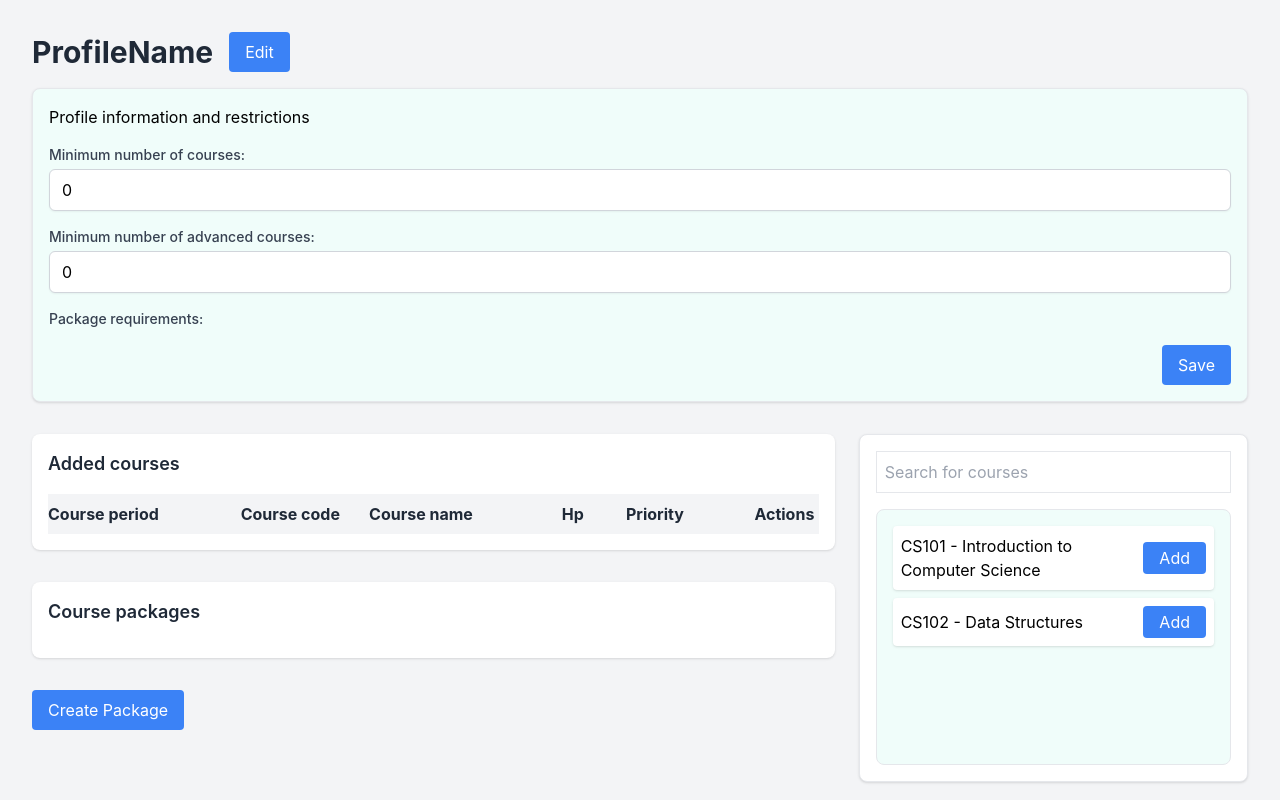
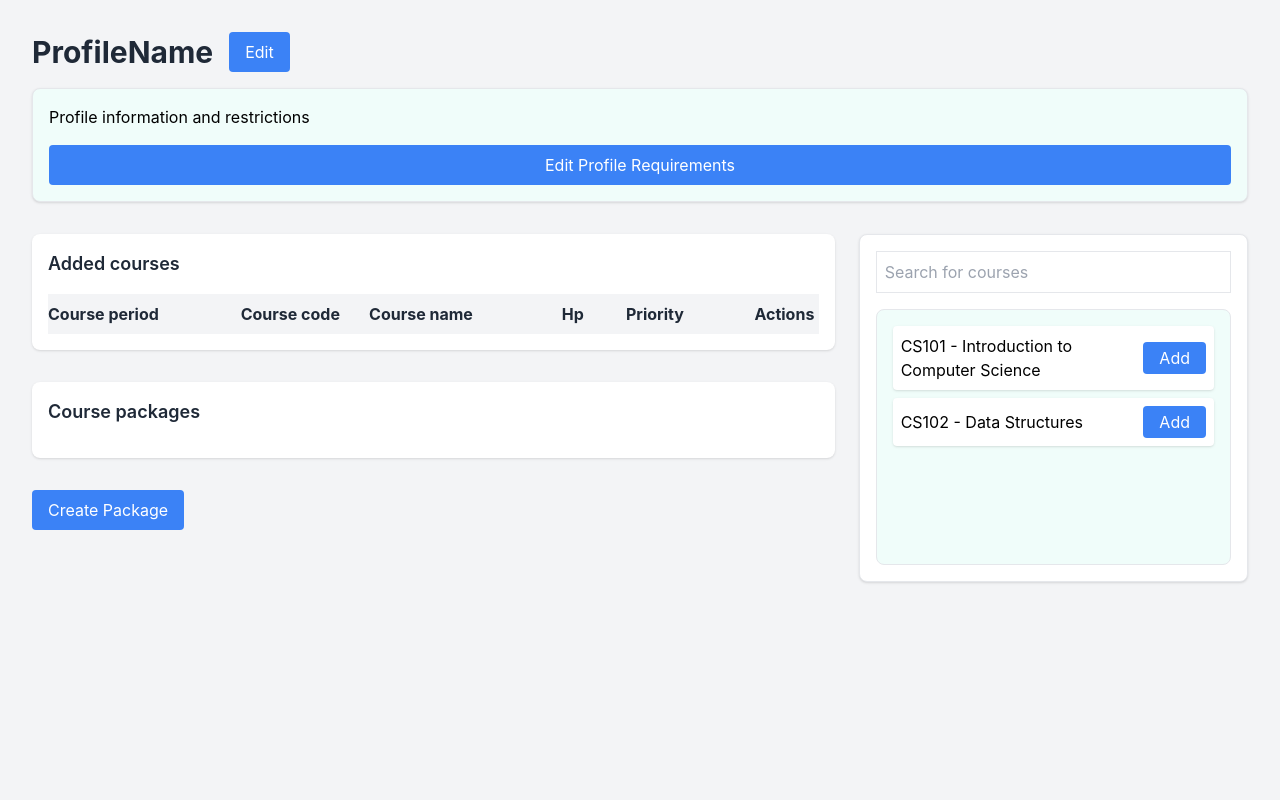
Before and after one commit to WebLabs-AB/MasterChooserApplication, a React (Create React App) app in the folder Frontend/masterfrontend/: page /teachermasterprofile in a window 1280 px wide. Built offline with nearby package versions, Linux system fonts and the light colour scheme.

Commit message:
"Minor change"

```diff
--- a/Frontend/masterfrontend/src/Screens/TeacherMasterProfilePage.tsx
+++ b/Frontend/masterfrontend/src/Screens/TeacherMasterProfilePage.tsx
@@ -65,6 +65,11 @@ interface ProfileRequirementsDialogProps {
   packages: CoursePackage[];  // List of existing packages
 }
 
+// Define the ProfileRequirementsEditorProps interface with the isEditing prop
+interface ProfileRequirementsEditorProps extends ProfileRequirementsDialogProps {
+  isEditing: boolean;
+}
+
 // Priority options available for courses
 const priorities = ['Required', 'Optional'];
 
@@ -75,15 +80,16 @@ const fakeCourses = [
 ];
 
 // Component to handle profile requirement editing directly in the profile section
-const ProfileRequirementsEditor: React.FC<Omit<ProfileRequirementsDialogProps, "isOpen" | "closeDialog"> & {saveRequirements: (requirements: ProfileRequirements) => void; packages: CoursePackage[];}> = ({
+const ProfileRequirementsEditor: React.FC<ProfileRequirementsEditorProps> = ({
   saveRequirements,
   packages,
+  isEditing, // Add the isEditing prop here
+  closeDialog
 }) => {
   // Local state to manage input fields within the profile section
   const [minCourses, setMinCourses] = useState<number>(0);
   const [minAdvancedCourses, setMinAdvancedCourses] = useState<number>(0);
   const [packageRequirements, setPackageRequirements] = useState<ProfileRequirements['packageRequirements']>([]);
-  const [isEditing, setIsEditing] = useState<boolean>(false);
 
   // Sync package options with the passed-down props whenever they change
   useEffect(() => {
@@ -102,12 +108,12 @@ const ProfileRequirementsEditor: React.FC<Omit<ProfileRequirementsDialogProps, "
       selectedEducations: [], // Placeholder for selected educations, adjust as needed
       packageRequirements
     });
-    setIsEditing(false); // Disable editing mode after saving
+    closeDialog(); // Close the dialog after saving
   };
 
   // Render the input fields for editing profile requirements
   return (
-    <div className="mt-4">
+    <div className={`mt-4 ${isEditing ? 'block' : 'hidden'}`}>
       <label className="block text-sm font-medium text-gray-700">Minimum number of courses:</label>
       <input
         type="number"
@@ -138,7 +144,10 @@ const ProfileRequirementsEditor: React.FC<Omit<ProfileRequirementsDialogProps, "
           />
         </div>
       ))}
-      <div className="mt-4 flex justify-end">
+      <div className="mt-4 flex justify-between">
+        <button type="button" className="bg-gray-500 text-white px-4 py-2 rounded hover:bg-gray-700" onClick={closeDialog}>
+          Cancel
+        </button>
         <button type="button" className="bg-blue-500 text-white px-4 py-2 rounded hover:bg-blue-700" onClick={handleSave}>
           Save
         </button>
@@ -153,6 +162,7 @@ const ProfileSection: React.FC<ProfileSectionProps & { saveRequirements: (requir
   const [isEditingName, setIsEditingName] = useState(false);
   const [profileName, setProfileName] = useState('ProfileName');
   const [tempProfileName, setTempProfileName] = useState(profileName);
+  const [isEditingRequirements, setIsEditingRequirements] = useState(false); // New state for editing profile requirements
 
   // Function to handle changes to the profile name
   const handleProfileNameChange = (e: React.ChangeEvent<HTMLInputElement>) => {
@@ -215,11 +225,23 @@ const ProfileSection: React.FC<ProfileSectionProps & { saveRequirements: (requir
       </div>
       <div className="p-4 border rounded-lg bg-teal-50 shadow flex flex-col justify-between h-auto">
         <span>Profile information and restrictions</span>
-        {/* The ProfileRequirementsEditor component remains unchanged */}
+        {/* Render the ProfileRequirementsEditor conditionally based on editing state */}
         <ProfileRequirementsEditor
           saveRequirements={saveRequirements}
           packages={packages}
+          isEditing={isEditingRequirements}
+          isOpen={isEditingRequirements}
+          closeDialog={() => setIsEditingRequirements(false)}
         />
+        {/* Render the edit button for profile requirements */}
+        {!isEditingRequirements && (
+          <button
+            className="bg-blue-500 text-white px-4 py-2 rounded mt-4"
+            onClick={() => setIsEditingRequirements(true)}
+          >
+            Edit Profile Requirements
+          </button>
+        )}
       </div>
     </div>
   );
```
